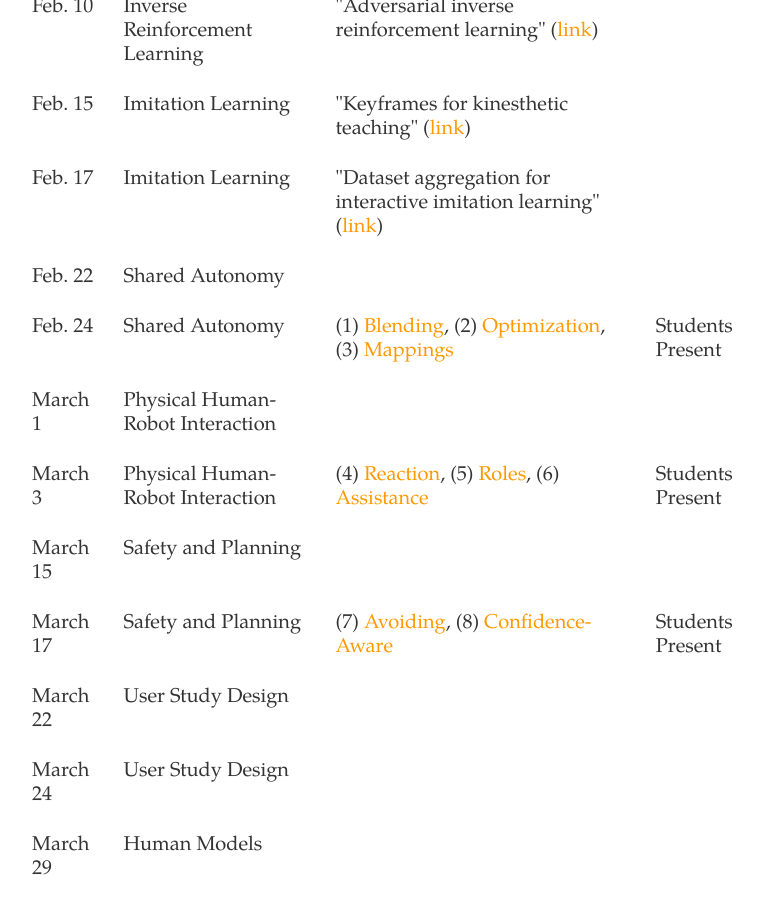
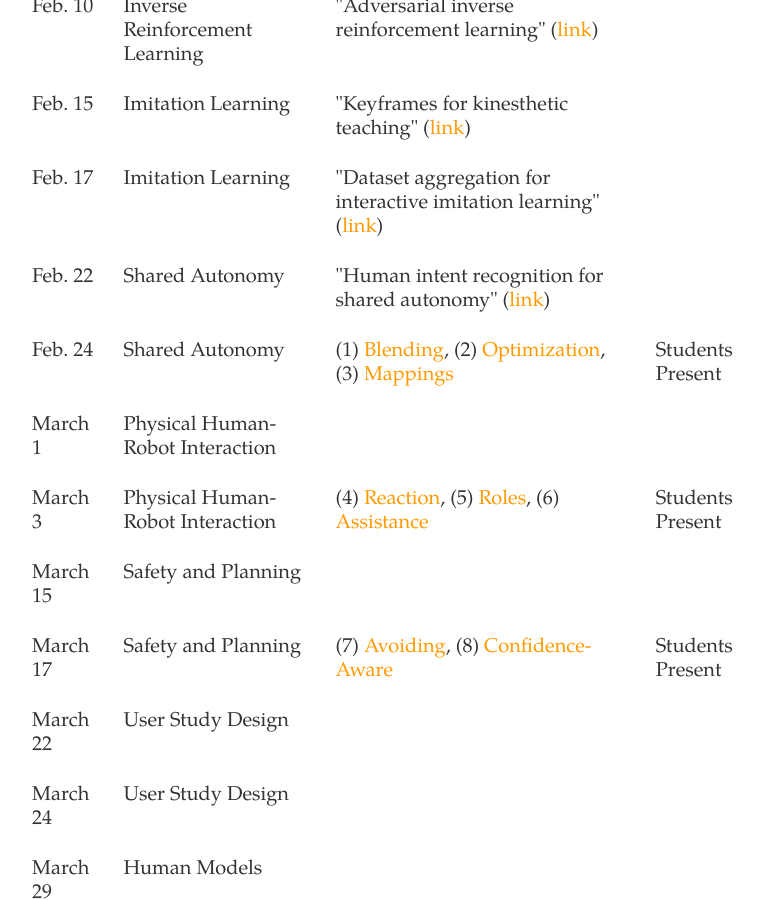
Before and after one commit to dylan-losey/dylan-losey.github.io, a Jekyll site: the page built from me5824-spring22.html, in a window 1280 px wide and 900 px high, scrolled down 2485 px. Shown: the whole window, without its empty margins (222-985 px from the left). Built offline with Jekyll 4.4.1, drawn with Linux system fonts in a browser that asks for light colours; nearby versions of some CDN libraries.

Commit message:
adding spring course

```diff
--- a/me5824-spring22.html
+++ b/me5824-spring22.html
@@ -205,7 +205,8 @@ tags: me5824-spring2022
     <tr>
       <td>Feb. 22</td>
       <td>Shared Autonomy</td>
-      <td></td>
+      <td>"Human intent recognition for shared autonomy"
+      (<a class="link" href="{{ site.baseurl }} /pdfs/me5824/jain_probabilistic2019.pdf">link</a>)</td>
       <td></td>
     </tr>
     <tr>
```
